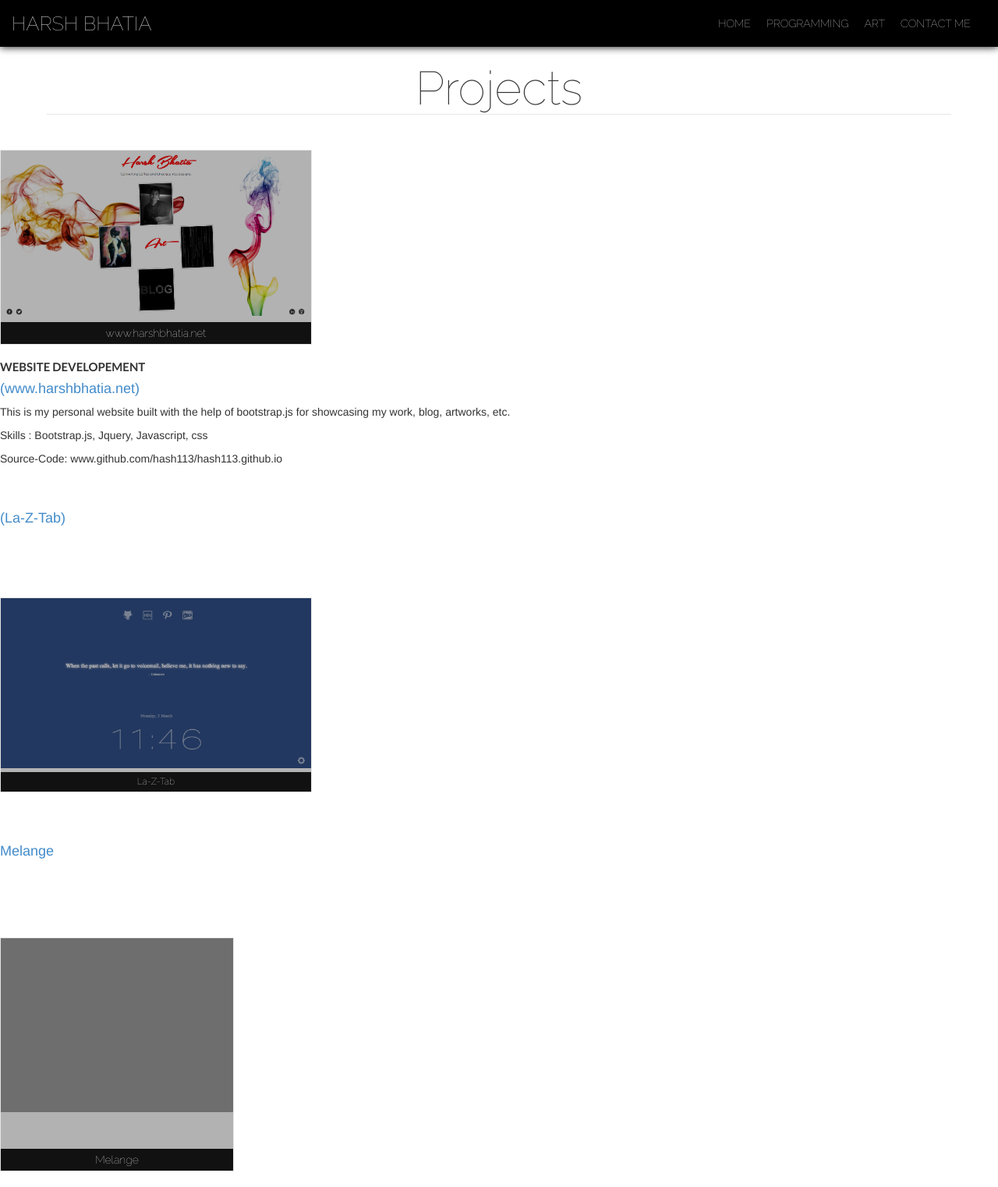
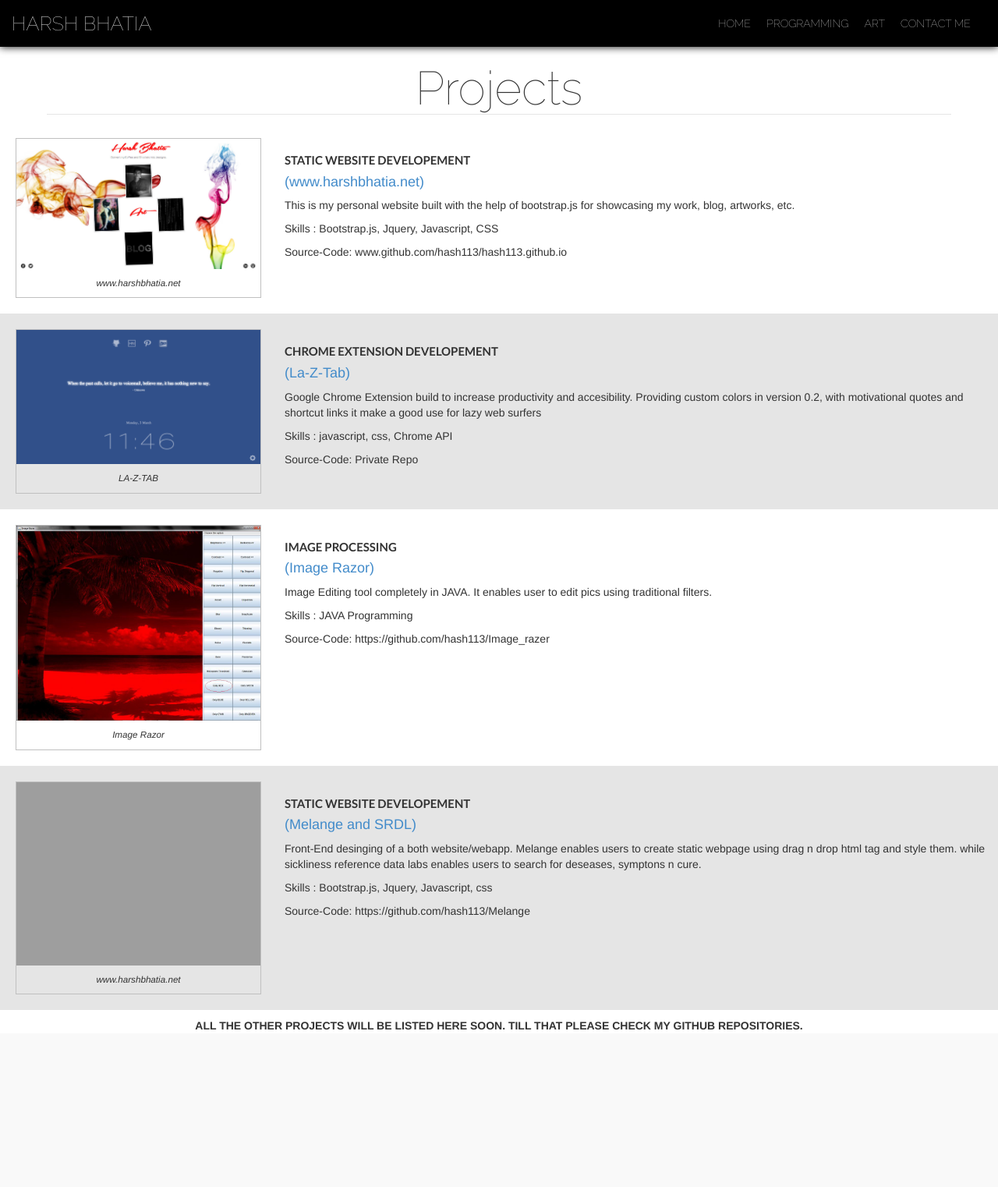
Before and after one commit to hash113/hash113.github.io, a PHP site: page /project.html in a window 1280 px wide. Shown: the whole page at 78% size. After the commit the page ends 1321 px from the top, so only its background shows below. Run offline with PHP 8.4, Linux system fonts and the light colour scheme; some web fonts are replaced; grey boxes are pictures that could not be loaded.

Commit message:
project page complete

```diff
--- a/creativity.html
+++ b/creativity.html
@@ -34,7 +34,7 @@
                         </a>
                 </div>
                 <nav class="col-sm-6 headlinks">
-                        <a href="aboutme.html"> CONTACT ME </a>
+                        <a href="contactme.html"> CONTACT ME </a>
                         <a href="programming.html"> PROGRAMMING </a>
                         <a href="index.html"> HOME </a>
 
--- a/css/style_p.css
+++ b/css/style_p.css
@@ -1,5 +1,3 @@
-
-
 @import url(http://fonts.googleapis.com/css?family=Lato:300,400,700|Ruthie);
 
 body {
@@ -10,7 +8,10 @@ body {
 	font-family: 'Lato', Arial, sans-serif;
 	margin: 0;
 }
-
+a:hover{
+    color: black;
+    text-decoration: none;
+}
 
 #title{
 	font-family: "Raleway", cursive;
@@ -18,79 +19,52 @@ body {
 	text-align: center;
 	margin-left:  1em;
 	margin-right: 1em;
-
 	border-bottom: 1px solid rgba(0,0,0,0.1);
 }
 
-.big .projectimage {
-    position:relative;
-    width:300px;
-    height:300px;
-    	border: 1px solid rgba(0,0,0,0.1);
-overflow: hidden;
+ul{
+    padding: 0;
 }
-.projectimage {
-    position:relative;
-    width:400px;
-    height:250px;
-        border: 1px solid rgba(0,0,0,0.1);
-overflow: hidden;
-}
-.projectimage img {
-    width:100%;
-    display: inline-table;
-    vertical-align:top;
-    background-repeat: no-repeat;
-    background-size: cover;
-}
-.projectimage:after, .projectimage:before {
-    position:absolute;
-    opacity:1;
-    transition: all 0.5s;
-    -webkit-transition: all 0.5s;
-}
-.projectimage:after {
-    content:'\A';
-    width:100%; height:100%;
-    top:0; left:0;
-    background:rgba(0,0,0,0.3);
-}
-.projectimage:before {
-    content: attr(data-content);
-    width:100%;
-    color:#fff;
-    z-index:1;
-    bottom:0;
-    padding:4px 10px;
-    text-align:center;
-    /*background:rgba(255,255,255,0.5);*/
-    background: rgba(0,0,0,0.9);
-    box-sizing:border-box;
-    -moz-box-sizing:border-box;
-    font-family: "Raleway", cursive;
-}
-.projectimage:hover:after, .projectimage:hover:before {
-    opacity:1;
-    background: rgba(0,0,0,0.6);
-}
-.project{
-	margin-bottom: 20px;
-	list-style: none;
-	display: inline-table;
-	color: white;
-}
-.project .description{
-	display: inline-block;
 
-}
+
 .description h2{
     font-size: 15px;
     font-family: 'Lato', sans-serif;
     font-weight: bold;
 
+
+}
+li{
+    padding-left: 20px;
+    clear: left;
+    padding-top: 20px;
+    width: 100%;
+    padding-bottom: 20px;
+    /*height: 50%;*/
+    /*border-bottom: 1px solid silver;*/
+    overflow: hidden;
+    list-style: none;
+
+}
+li:nth-child(even){
+    background-color:rgba(0,0,0,0.1);
 }
 
-a:hover{
-    color: black;
-    text-decoration: none;
+/*Project image css*/
+div.figure {
+  float: left;
+  width: 25%;
+  border: thin silver solid;
+  margin-right: 30px;
+  /*margin: 1em;*/
+  /*padding: 0.5em;*/
 }
+div.figure p {
+  text-align: center;
+  font-style: italic;
+  font-size: smaller;
+  text-indent: 0;
+}
+img.scaled {
+  width: 100%;
+}
--- a/index.html
+++ b/index.html
@@ -31,7 +31,7 @@
                 <a href="creativity.html"><img src="images/sketches/hart.jpg"  id="art" class="img" ></a>
                 <div class="display name" id="center-div">H B</div>
                 <a href="programming.html"><img src="images/matriximage.png"  id="programming" class="img"></a><br>
-                <a href="blog.html"><img src="images/hblog.jpg"  id="blog" class="img"></a>
+                <a href="blog.html"><img src="images/hblog.png"  id="blog" class="img"></a>
 
                 <div class="left">
                 <a href="https://www.facebook.com/theharshbhatia"><img src="images/ffb.png"  class="socialimg "></a>
--- a/programming.html
+++ b/programming.html
@@ -27,7 +27,7 @@
                         </a>
                 </div>
                 <nav class="col-sm-6 headlinks">
-                        <a href="aboutme.html"> CONTACT ME </a>
+                        <a href="contactme.html"> CONTACT ME </a>
                         <a href="creativity.html"> ART </a>
                         <a href="index.html"> HOME </a>
 
--- a/project.html
+++ b/project.html
@@ -31,7 +31,7 @@
                 </a>
             </div>
             <nav class="col-sm-6 headlinks">
-                <a href="aboutme.html"> CONTACT ME </a>
+                <a href="contactme.html"> CONTACT ME </a>
                 <a href="creativity.html"> ART </a>
                 <a href="programming.html">PROGRAMMING</a>
                 <a href="index.html"> HOME </a>
@@ -41,171 +41,87 @@
 
         <section id="projects">
             <ul>
-                <li class="project big">
-                    </div>
-                    <div data-content="www.harshbhatia.net" class="projectimage">
-                        <img src="images/website.jpg" alt="" />
+                <li>
+                    <div class="figure">
+                        <p>
+                            <img class="scaled" src="images/projects/website.jpg" alt="St. Tropez">
+                        </p>
+                        <p>www.harshbhatia.net</p>
                     </div>
                     <div class="description">
-                        <h2>WEBSITE DEVELOPEMENT</h2>
+                        <h2>STATIC WEBSITE DEVELOPEMENT</h2>
                         <a href="http://www.harshbhatia.net/">
                             <h4>(www.harshbhatia.net)</h4>
                         </a>
                         <span>
                             <p>This is my personal website built with the help of bootstrap.js for showcasing my work, blog, artworks, etc.</p>
-                            <p>Skills : Bootstrap.js, Jquery, Javascript, css</p>
+                            <p>Skills : Bootstrap.js, Jquery, Javascript, CSS</p>
                             <p>Source-Code: www.github.com/hash113/hash113.github.io</p>
                         </span>
+                    </div>
+                </li>
 
 
-
-                </li>
-                <li class="project small">
+                <li>
+                    <div class="figure">
+                        <p>
+                            <img class="scaled" src="images/projects/laztab.png" alt="St. Tropez">
+                            <p>LA-Z-TAB
+                    </div>
                     <div class="description">
-                        <h2>Chrome Extension Development</h2>
-                        <a href="">
+                        <h2>CHROME EXTENSION DEVELOPEMENT</h2>
+                        <a href="http://goo.gl/KzWevl">
                             <h4>(La-Z-Tab)</h4>
                         </a>
                         <span>
-                            <p>Google Chrome Extension build to increase productivity and accesibility. Providing custom colors in version 0.2, with motivational quotes and shortcut links it make a good use for lazy web surfers.</p>
-                            <p>Skills : Bootstrap.js, Jquery, Javascript, css</p>
-                            <p>Source-Code: www.github.com/hash113/hash113.github.io</p>
+                            <p>Google Chrome Extension build to increase productivity and accesibility. Providing custom colors in version 0.2, with motivational quotes and shortcut links it make a good use for lazy web surfers</p>
+                            <p>Skills : javascript, css, Chrome API</p>
+                            <p>Source-Code: Private Repo</p>
                         </span>
-
-                    </div>
-                    <div data-content="La-Z-Tab" class="projectimage">
-                        <img src="images/laztab.png" alt="" />
                     </div>
                 </li>
 
-                <li class="project big">
+                <li>
+                    <div class="figure">
+                        <p>
+                            <img class="scaled" src="images/projects/imagerazer.jpg" alt="St. Tropez">
+                            <p>Image Razor
+                    </div>
                     <div class="description">
-                        <h2>Website Front-End Development</h2>
-                        <a href="">
-                            <h4>Melange</h4>
+                        <h2>IMAGE PROCESSING</h2>
+                        <a href="https://github.com/hash113/Image_razer">
+                            <h4>(Image Razor)</h4>
                         </a>
                         <span>
-                            <p>Google Chrome Extension build to increase productivity and accesibility. Providing custom colors in version 0.2, with motivational quotes and shortcut links it make a good use for lazy web surfers.</p>
-                            <p>Skills : Bootstrap.js, Jquery, Javascript, css</p>
-                            <p>Source-Code: www.github.com/hash113/hash113.github.io</p>
+                            <p>Image Editing tool completely in JAVA. It enables user to edit pics using traditional filters.
+                            </p>
+                            <p>Skills : JAVA Programming</p>
+                            <p>Source-Code: https://github.com/hash113/Image_razer</p>
                         </span>
-
-                    </div>
-                    <div data-content="Melange" class="projectimage">
-                        <img src="images/melange.png" alt="" />
                     </div>
                 </li>
-              <!--   <li class="project">
+                <li>
+                    <div class="figure">
+                        <p>
+                            <img class="scaled" src="images/projects/melange.jpg" alt="St. Tropez">
+                            <p>www.harshbhatia.net
+                    </div>
                     <div class="description">
-                        <h2>Photoshop Plugin/Script Development</h2>
-                        <a href="">
-                            <h4>PSW</h4>
+                        <h2>STATIC WEBSITE DEVELOPEMENT</h2>
+                        <a href="http://www.harshbhatia.net/">
+                            <h4>(Melange and SRDL)</h4>
                         </a>
                         <span>
-                            <p>Google Chrome Extension build to increase productivity and accesibility. Providing custom colors in version 0.2, with motivational quotes and shortcut links it make a good use for lazy web surfers.</p>
+                            <p>Front-End desinging of a both website/webapp. Melange enables users to create static webpage using drag n drop html tag and style them. while sickliness reference data labs enables users to search for deseases, symptons n cure.</p>
                             <p>Skills : Bootstrap.js, Jquery, Javascript, css</p>
-                            <p>Source-Code: www.github.com/hash113/hash113.github.io</p>
+                            <p>Source-Code: https://github.com/hash113/Melange</p>
                         </span>
-
-                    </div>
-                    <div data-content="PSW" class="projectimage">
-                        <img src="images/psw.png" alt="" />
                     </div>
                 </li>
 
-                <li class="project">
-                    <div class="description">
-                        <h2>Java Image Processing</h2>
-                        <a href="">
-                            <h4>Image Razor</h4>
-                        </a>
-                        <span>
-                            <p>Google Chrome Extension build to increase productivity and accesibility. Providing custom colors in version 0.2, with motivational quotes and shortcut links it make a good use for lazy web surfers.</p>
-                            <p>Skills : Bootstrap.js, Jquery, Javascript, css</p>
-                            <p>Source-Code: www.github.com/hash113/hash113.github.io</p>
-                        </span>
-
-                    </div>
-                    <div data-content="Image Razer" class="projectimage">
-                        <img src="images/imagerazer.jpg" alt="" />
-                    </div>
-                </li>
-
-                <li class="project">
-                    <div class="description">
-                        <h2>Chrome Extension Front-End Development</h2>
-                        <a href="">
-                            <h4>(La-Z-Tab)</h4>
-                        </a>
-                        <span>
-                            <p>Google Chrome Extension build to increase productivity and accesibility. Providing custom colors in version 0.2, with motivational quotes and shortcut links it make a good use for lazy web surfers.</p>
-                            <p>Skills : Bootstrap.js, Jquery, Javascript, css</p>
-                            <p>Source-Code: www.github.com/hash113/hash113.github.io</p>
-                        </span>
-
-                    </div>
-                    <div data-content="WikiYT" class="projectimage">
-                        <img src="images/wyt.jpg" alt="" />
-                    </div>
-                </li>
-
-               <li class="project">
-                    <div class="description">
-                        <h2>C++ Code Development</h2>
-                        <a href="">
-                            <h4>(La-Z-Tab)</h4>
-                        </a>
-                        <span>
-                            <p>Google Chrome Extension build to increase productivity and accesibility. Providing custom colors in version 0.2, with motivational quotes and shortcut links it make a good use for lazy web surfers.</p>
-                            <p>Skills : Bootstrap.js, Jquery, Javascript, css</p>
-                            <p>Source-Code: www.github.com/hash113/hash113.github.io</p>
-                        </span>
-
-                    </div>
-                    <div data-content="Soduku Solver" class="projectimage">
-                        <img src="images/h.jpg" alt="" />
-                    </div>
-                </li>
-
-                <li class="project">
-                    <div class="description">
-                        <h2>Website Front-end Devleopment</h2>
-                        <a href="">
-                            <h4>(La-Z-Tab)</h4>
-                        </a>
-                        <span>
-                            <p>Google Chrome Extension build to increase productivity and accesibility. Providing custom colors in version 0.2, with motivational quotes and shortcut links it make a good use for lazy web surfers.</p>
-                            <p>Skills : Bootstrap.js, Jquery, Javascript, css</p>
-                            <p>Source-Code: www.github.com/hash113/hash113.github.io</p>
-                        </span>
-
-                    </div>
-                    <div data-content="Sikliness Reference Data Labs" class="projectimage">
-                        <img src="images/h.jpg" alt="" />
-                    </div>
-                </li>
-
-                <li class="project">
-                    <div class="description">
-                        <h2>OpenCV Development</h2>
-                        <a href="">
-                            <h4>(La-Z-Tab)</h4>
-                        </a>
-                        <span>
-                            <p>Google Chrome Extension build to increase productivity and accesibility. Providing custom colors in version 0.2, with motivational quotes and shortcut links it make a good use for lazy web surfers.</p>
-                            <p>Skills : Bootstrap.js, Jquery, Javascript, css</p>
-                            <p>Source-Code: www.github.com/hash113/hash113.github.io</p>
-                        </span>
-
-                    </div>
-                    <div data-content="ClickPic" class="projectimage">
-                        <img src="images/h.jpg" alt="" />
-                    </div>
-                </li>
-
-            </ul> -->
         </section>
     </div>
+    <b><center><span>ALL THE OTHER PROJECTS WILL BE LISTED HERE SOON. TILL THAT PLEASE CHECK MY GITHUB REPOSITORIES.</span></center><b>
     <!--container-->
 
 
```
Also changed, not shown: contactme.html (added, +84 -0 lines), images/hblog.png (added), images/projects/imagerazer.jpg (renamed from images/imagerazer.jpg), images/projects/laztab.png (renamed from images/laztab.png), images/projects/website.jpg (renamed from images/website.jpg), proposedideas/newsketchpage idea.jpg (added), proposedideas/project webpage.jpg (added), 1 other file.
